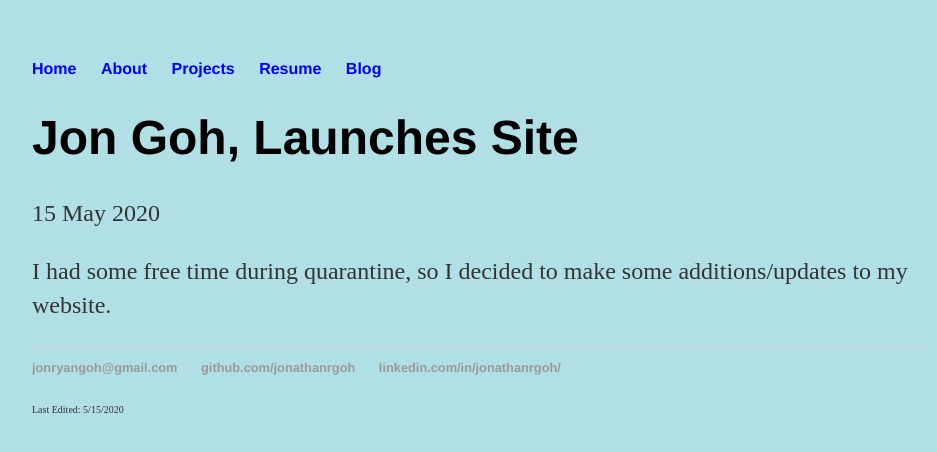
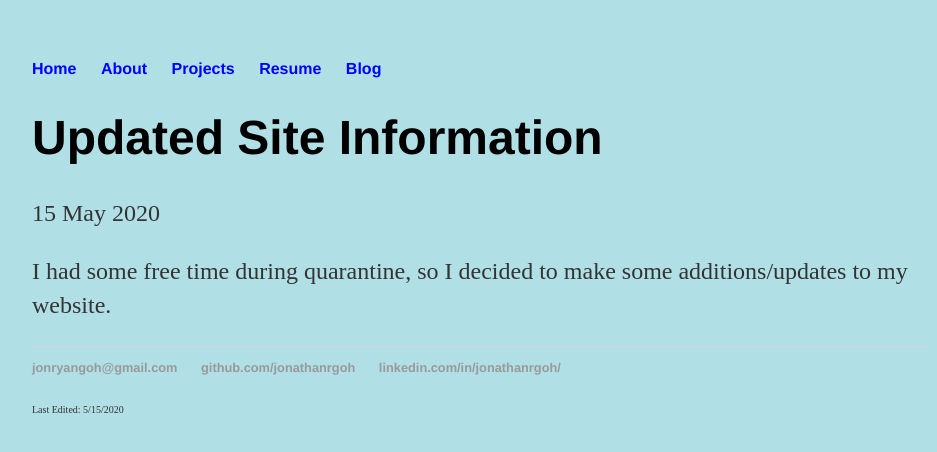
Before and after one commit to jonathanrgoh/jonathanrgoh.github.io, a Jekyll site: the page built from _posts/2020-5-15-Updated-Info.md, in a window 1280 px wide. Shown: the top 452 px of the page, without its empty margins (160-1097 px from the left). Built offline with Jekyll 4.4.1, drawn with Linux system fonts in a browser that asks for light colours.

Commit message:
Update 2020-5-15-Updated-Info.md

```diff
--- a/_posts/2020-5-15-Updated-Info.md
+++ b/_posts/2020-5-15-Updated-Info.md
@@ -1,6 +1,6 @@
 ---
 layout: post
-title: "Jon Goh, Launches Site"
+title: "Updated Site Information"
 date: 2020-5-15
 ---
 
```
